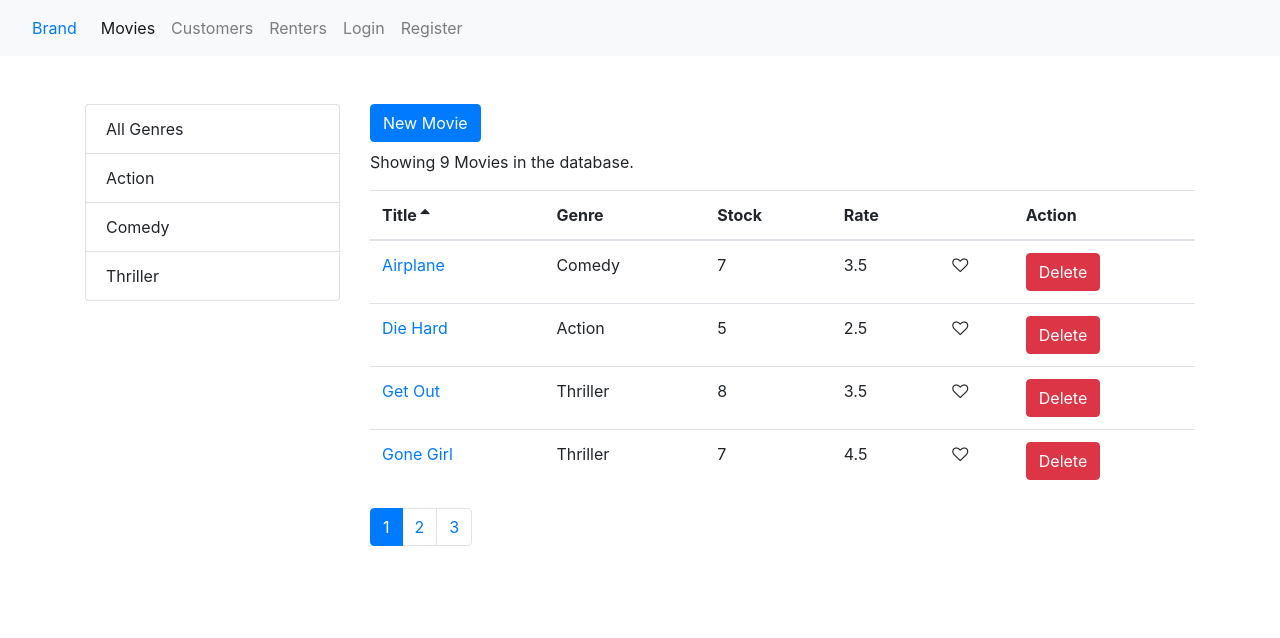
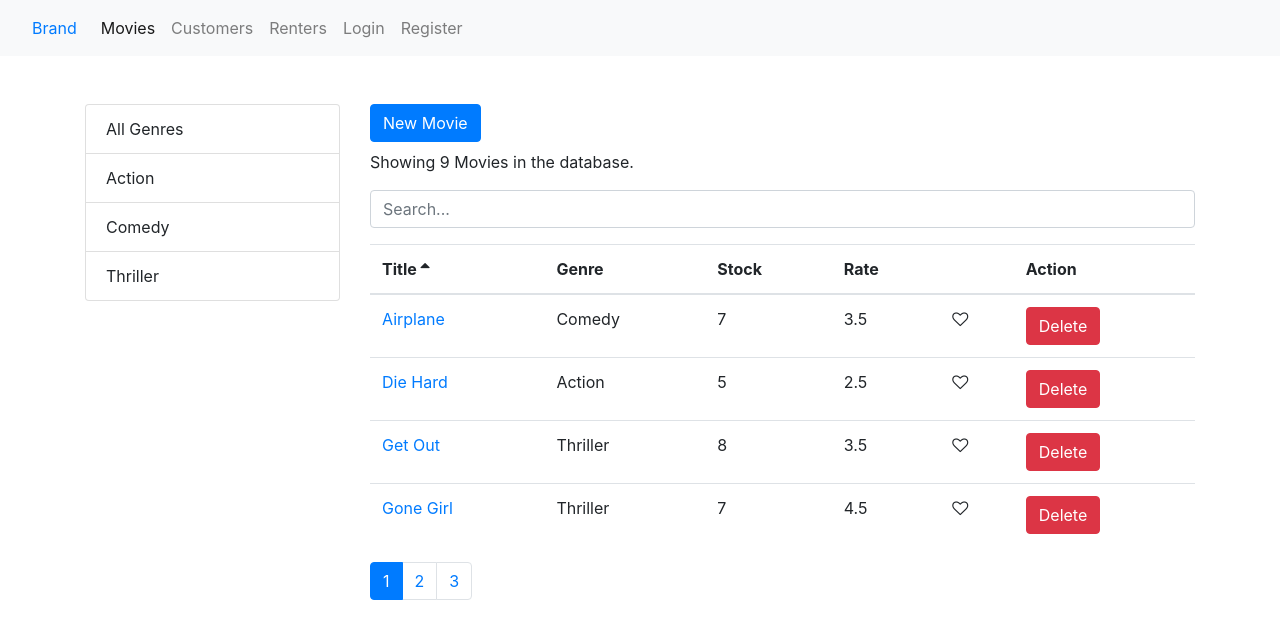
Before and after one commit to hassantvs24/all-react, a React (Create React App) app in the folder vidly/: page /movies in a window 1280 px wide. Shown: the top 638 px of the page. Built offline with nearby package versions, Linux system fonts and the light colour scheme.

Commit message:
Implimant Searchbar in a table

```diff
--- /dev/null
+++ b/vidly/src/component/common/searchBox.jsx
@@ -0,0 +1,9 @@
+import React from 'react';
+
+const SearchBox = ({value, onChange}) => {
+    return (
+        <input type="text" name="query" className="form-control my-3" placeholder="Search..." value={value} onChange={e => onChange(e.currentTarget.value)} />
+     );
+}
+
+export default SearchBox;
--- a/vidly/src/component/movies.jsx
+++ b/vidly/src/component/movies.jsx
@@ -4,9 +4,11 @@ import {getGenres} from '../services/fakeGenreService';
 import {paginate} from '../utils/paginate';
 import Pagination from './common/pagination';
 import ListGroup from './common/listGroup';
+import SearchBox from './common/searchBox';
 import MoviesTable from './moviesTable';
 import { Link } from 'react-router-dom';
 import _ from 'lodash';
+
 
 
 
@@ -16,6 +18,8 @@ class Movies extends Component {
         genres: [],
         currentPage:1,
         pageSize: 4,
+        searchQuery: "",
+        selectedGenre: null,
         sortColumn: {path: 'title', order: 'asc'}
     }
 
@@ -43,7 +47,11 @@ class Movies extends Component {
     }
 
     handleGenreSelect = genre => {
-       this.setState({selectedGenre: genre, currentPage: 1});
+       this.setState({selectedGenre: genre, searchQuery: "", currentPage: 1});
+    }
+
+    handleSearch = query => {
+        this.setState({searchQuery: query, selectedGenre: null, currentPage: 1});
     }
 
     handleSort = sortColumn => {
@@ -51,8 +59,15 @@ class Movies extends Component {
     }
 
     getPagedData = () => {
-        const {pageSize, currentPage, selectedGenre, sortColumn, movies:allMovies} = this.state;
-        const filtered = selectedGenre && selectedGenre._id ? allMovies.filter(m => m.genre._id === selectedGenre._id) : allMovies;
+        const {pageSize, currentPage, selectedGenre, sortColumn, searchQuery,  movies:allMovies} = this.state;
+        let filtered = allMovies;
+        if(searchQuery)
+        filtered = allMovies.filter(m =>
+            m.title.toLowerCase().startsWith(searchQuery.toLowerCase())
+            );
+            else if (selectedGenre && selectedGenre._id)
+            filtered = allMovies.filter(m => m.genre._id === selectedGenre._id);
+
         const sorted = _.orderBy(filtered, [sortColumn.path], [sortColumn.order]);
         const movies = paginate(sorted, currentPage, pageSize);
 
@@ -61,7 +76,7 @@ class Movies extends Component {
 
     render(){
         const {totalCount, data: movies} = this.getPagedData();
-        const {pageSize, currentPage, sortColumn} = this.state;
+        const {pageSize, currentPage, sortColumn, searchQuery} = this.state;
         return (
                 <div className="row mt-5">
                     <div className="col-md-3">
@@ -70,6 +85,7 @@ class Movies extends Component {
                     <div className="col">
                         <Link to="/movies/new"  className="btn btn-primary mb-2">New Movie</Link>
                         <p>{this.getMovieCount(totalCount)}</p>
+                        <SearchBox value={searchQuery} onChange={this.handleSearch} />
 
                         <MoviesTable movies={movies} sortColumn={sortColumn} onSort={this.handleSort} onDelete={this.delMovie} onLike={this.handleLike} />
 
```
